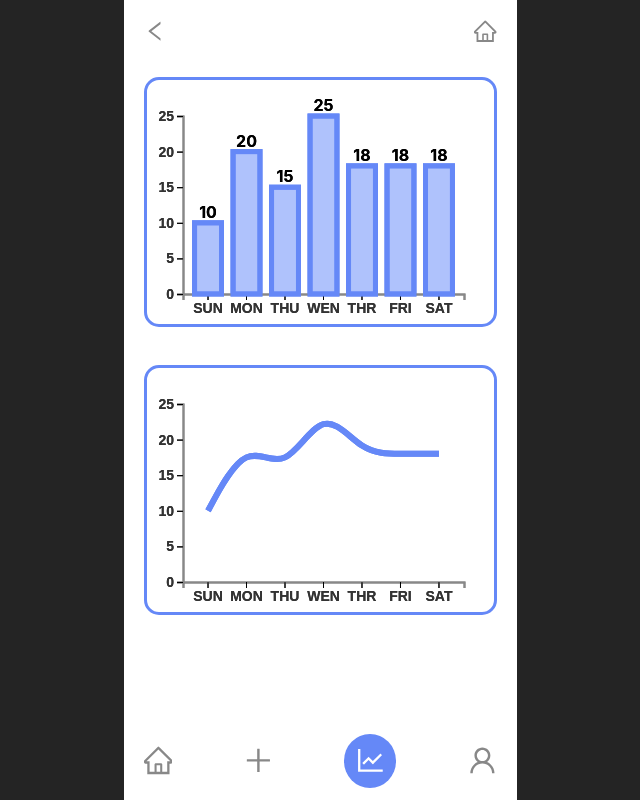
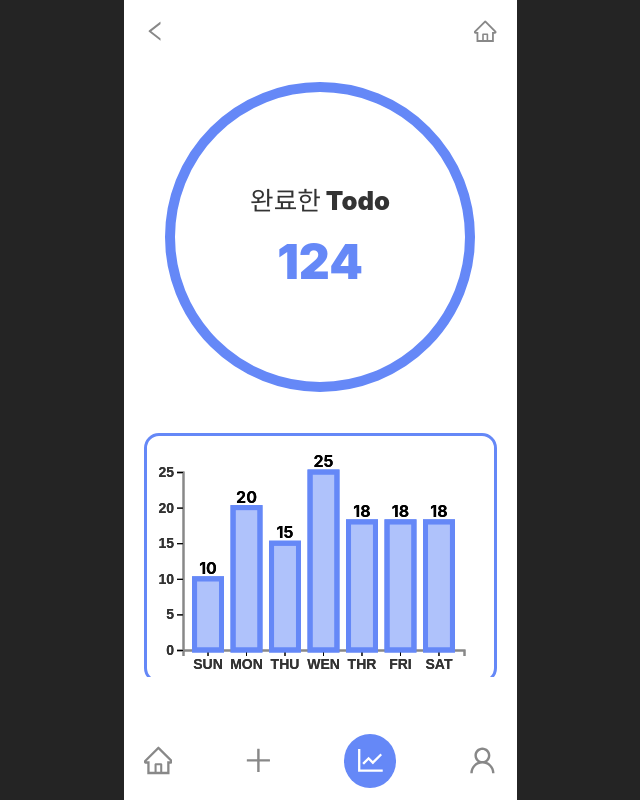
Before and after one commit to helloworld442/todo-list-project, a React (Vite) app: page /chart in a window 1280 px wide. Shown: the whole page, without its empty margins (320-960 px from the left). Built offline with nearby package versions, Linux system fonts and the light colour scheme.

Commit message:
feat : feat todo chart desc design #41 #42

```diff
--- a/src/features/todo/component/TodoChart.jsx
+++ b/src/features/todo/component/TodoChart.jsx
@@ -26,7 +26,21 @@ const TodoChart = () => {
  * desc chart 컴포넌트
  *--------------------------------------------------------*/
 
-const TodoDescChart = ({ data }) => {};
+const TodoDescChart = ({ data }) => {
+  const totalCompleteTodos = data.reduce((a, b) => a + b.value, 0);
+
+  return (
+    <div className="todochart-desc">
+      <svg height="320" width="320" className="todochat-desc-circle">
+        <circle class="circle" cx="160" cy="160" r="150" />
+      </svg>
+      <span className="todochart-desc-total">
+        <h2>완료한 Todo</h2>
+        <h1>{totalCompleteTodos}</h1>
+      </span>
+    </div>
+  );
+};
 
 /*--------------------------------------------------------*
  * bar chart 컴포넌트
--- a/src/features/todo/component/TodoChart.scss
+++ b/src/features/todo/component/TodoChart.scss
@@ -1,12 +1,53 @@
 .todochart {
   width: 100%;
-  max-height: 650px;
+  max-height: 600px;
   padding-bottom: 20px;
   box-sizing: border-box;
   overflow-y: scroll;
   display: flex;
   flex-direction: column;
   gap: 36px;
+}
+
+.todochart-desc {
+  position: relative;
+  width: 100%;
+  padding: 0 20px;
+  box-sizing: border-box;
+  display: flex;
+  justify-content: center;
+  align-items: center;
+
+  .circle {
+    stroke: rgb(101, 136, 247);
+    stroke-width: 10;
+    fill-opacity: 0;
+    stroke-dasharray: 1000;
+    stroke-dashoffset: 1000;
+    animation: stroke 2s ease-out forwards;
+  }
+
+  .todochart-desc-total {
+    position: absolute;
+    top: 50%;
+    left: 50%;
+    transform: translate(-50%, -50%);
+
+    h2 {
+      margin-bottom: 24px;
+      font-size: 1.6rem;
+      font-weight: 900;
+      color: #333;
+    }
+
+    h1 {
+      margin-top: 24px;
+      font-size: 3rem;
+      font-weight: 900;
+      color: rgb(101, 136, 247);
+      text-align: center;
+    }
+  }
 }
 
 .todochart-bar {
@@ -83,3 +124,9 @@
     color: #333;
   }
 }
+
+@keyframes stroke {
+  to {
+    stroke-dashoffset: 0;
+  }
+}
```
